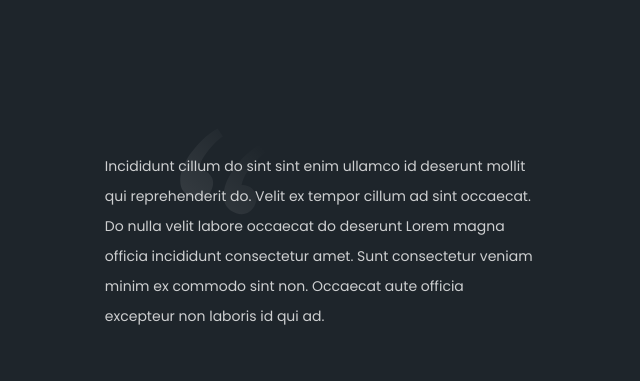
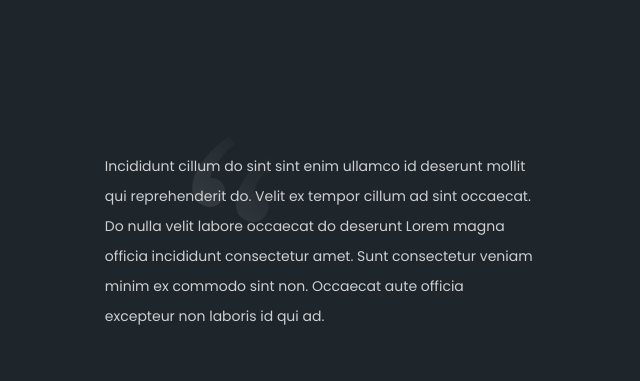
Before and after one commit to Qzmastereo/Antools, a plain HTML site: page index.html in a window 1280 px wide. Shown: the part 3651-4032 px from the top of the page, 582-1222 px from the left. Drawn offline with Linux system fonts and the light colour scheme.

Commit message:
fix bracets

```diff
--- a/style.css
+++ b/style.css
@@ -388,8 +388,8 @@
 .about-text::before{
     content: url(img/bracets.svg);
     position: absolute;
-    left: 54em;
-    bottom: -220em;
+    left: 48rem;
+    bottom: -193rem;
 }
 .pagination{
     display: flex;
```
